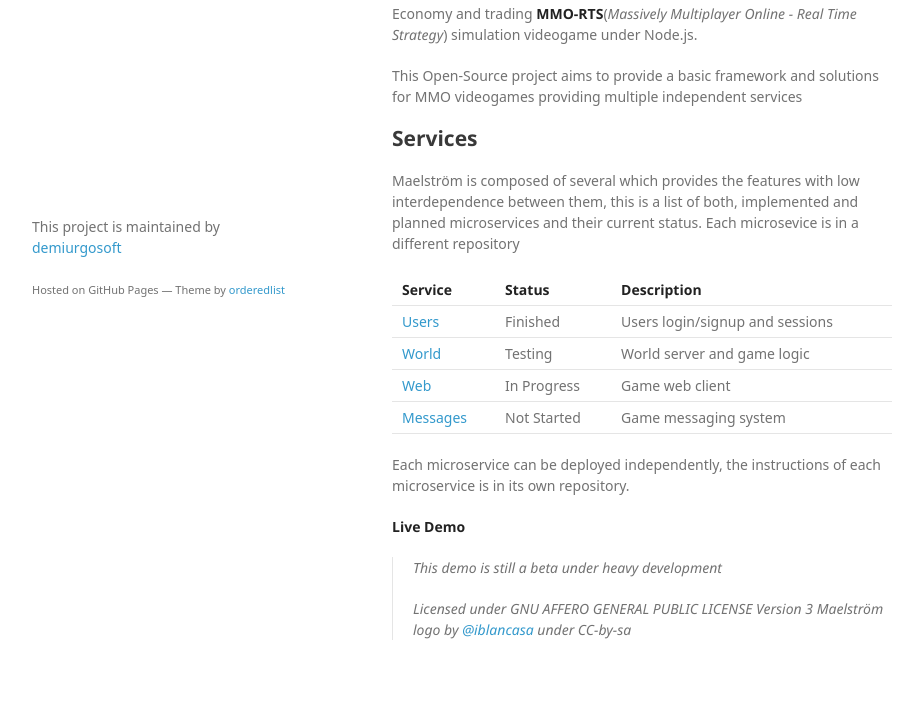
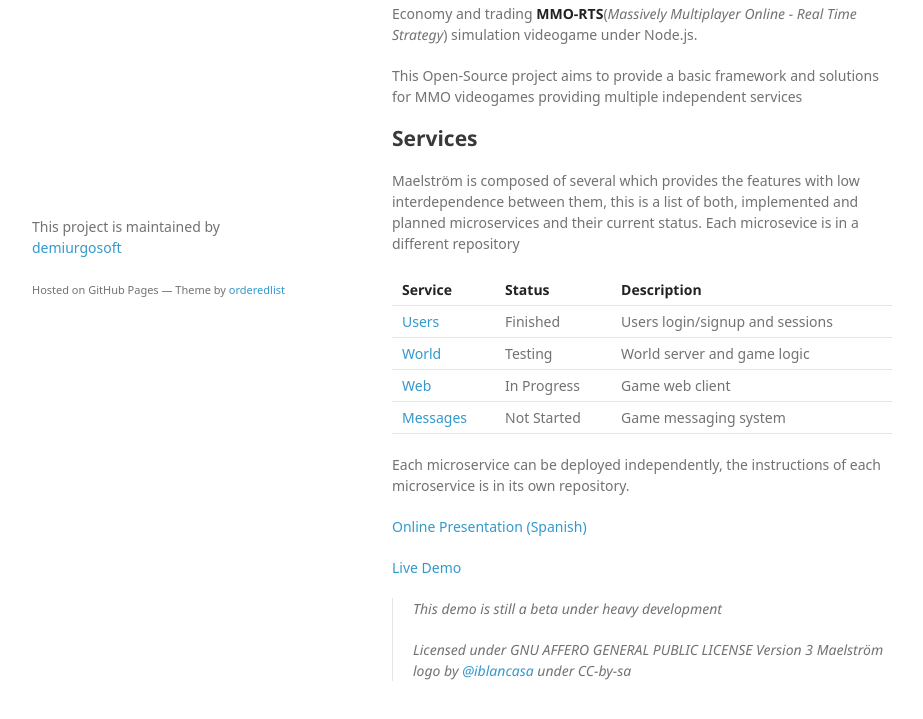
Before and after one commit to angrykoala/maelstrom, a plain HTML site: page index.html in a window 1280 px wide. Shown: the part 431-1150 px from the top of the page, without its empty margins (178-1101 px from the left). Drawn offline with Linux system fonts and the light colour scheme; a web font is replaced by a local one.

Commit message:
Presentation Link

```diff
--- a/index.html
+++ b/index.html
@@ -76,7 +76,9 @@
 
 <p>Each microservice can be deployed independently, the instructions of each microservice is in its own repository.</p>
 
-<p><a href="maelstrom-mmo.herokuapp.com"><strong>Live Demo</strong></a></p>
+<p><a href="http://demiurgosoft.github.io/maelstrom/presentation#1">Online Presentation (Spanish)</a></p>
+
+<p><a href="maelstrom-mmo.herokuapp.com">Live Demo</a></p>
 
 <blockquote>
 <p>This demo is still a beta under heavy development</p>
```
